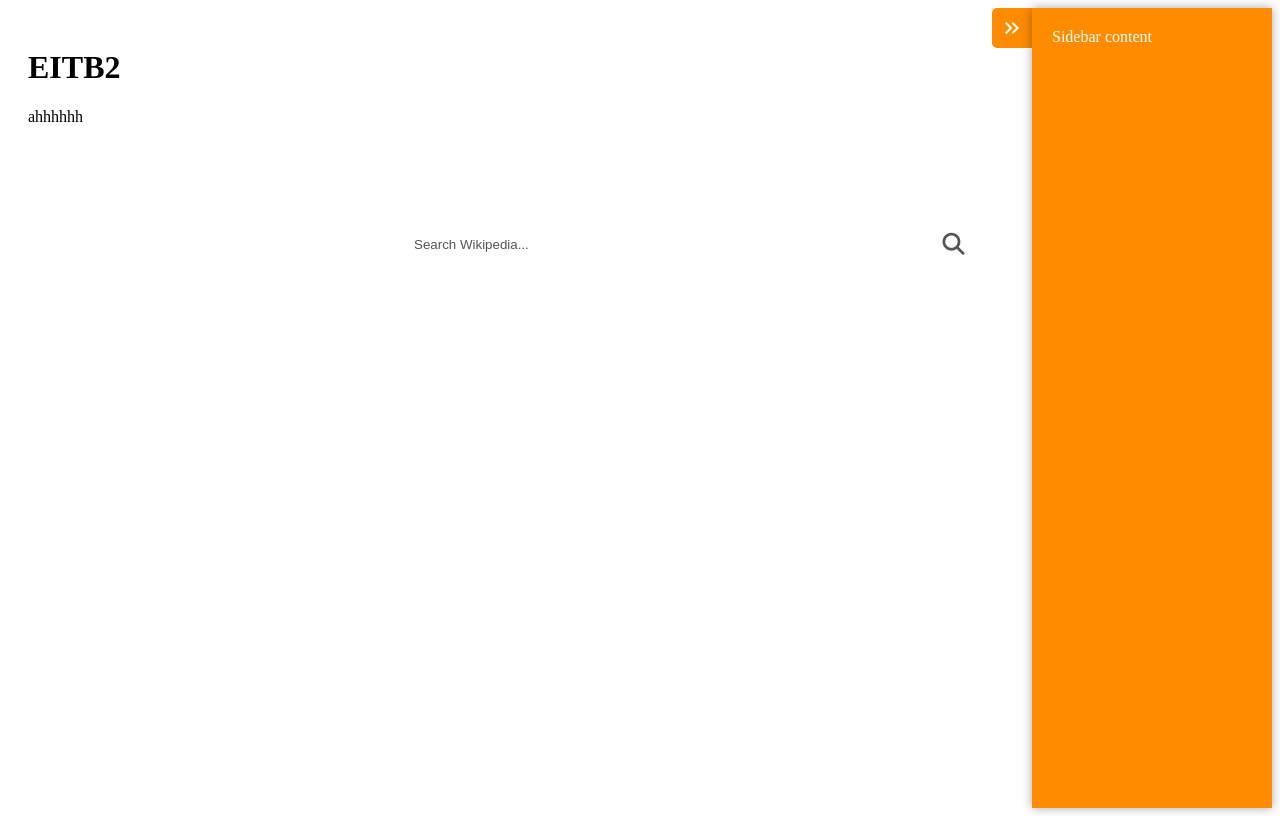
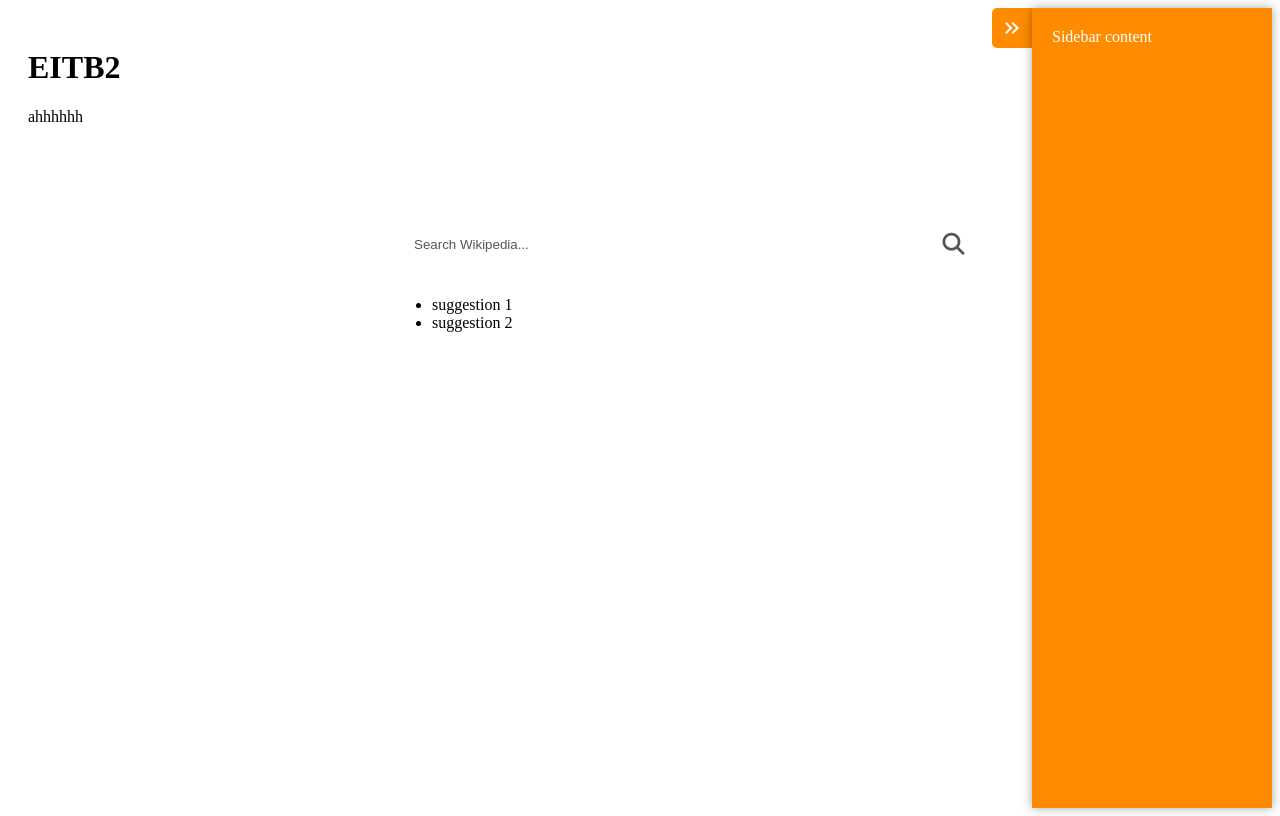
Before and after one commit to bobBillyus/EITB2, a Flask app: page / in a window 1280 px wide. Run offline with Flask 3, Linux system fonts and the light colour scheme; some libraries are stand-ins or nearby versions.

Commit message:
suggestions

```diff
--- a/templates/index.html
+++ b/templates/index.html
@@ -26,14 +26,21 @@
             <h1>EITB2</h1>
             <p>ahhhhhh</p>
         </div>
-
+<!-- Search bar -->
         <form action="/" method="POST"> <div class="search_box">
                 <div class="row">
                     <input type="text" name="wiki_page" id="input_box" placeholder="Search Wikipedia...">
                     <button type="submit"><i class="fa-solid fa-magnifying-glass"></i></button>
                 </div>
+                <div class="suggestions">
+                    <ul>
+                        <li>suggestion 1</li>
+                        <li>suggestion 2</li>
+                    </ul>
+                </div>
             </div>
         </form>
+
         <!-- Sidebar toggle button -->
         <button class="sidebar_toggle" type="button" onclick="togglesidebar()">
             <span class="material-icons sb-icon-open">keyboard_double_arrow_left</span>
```
